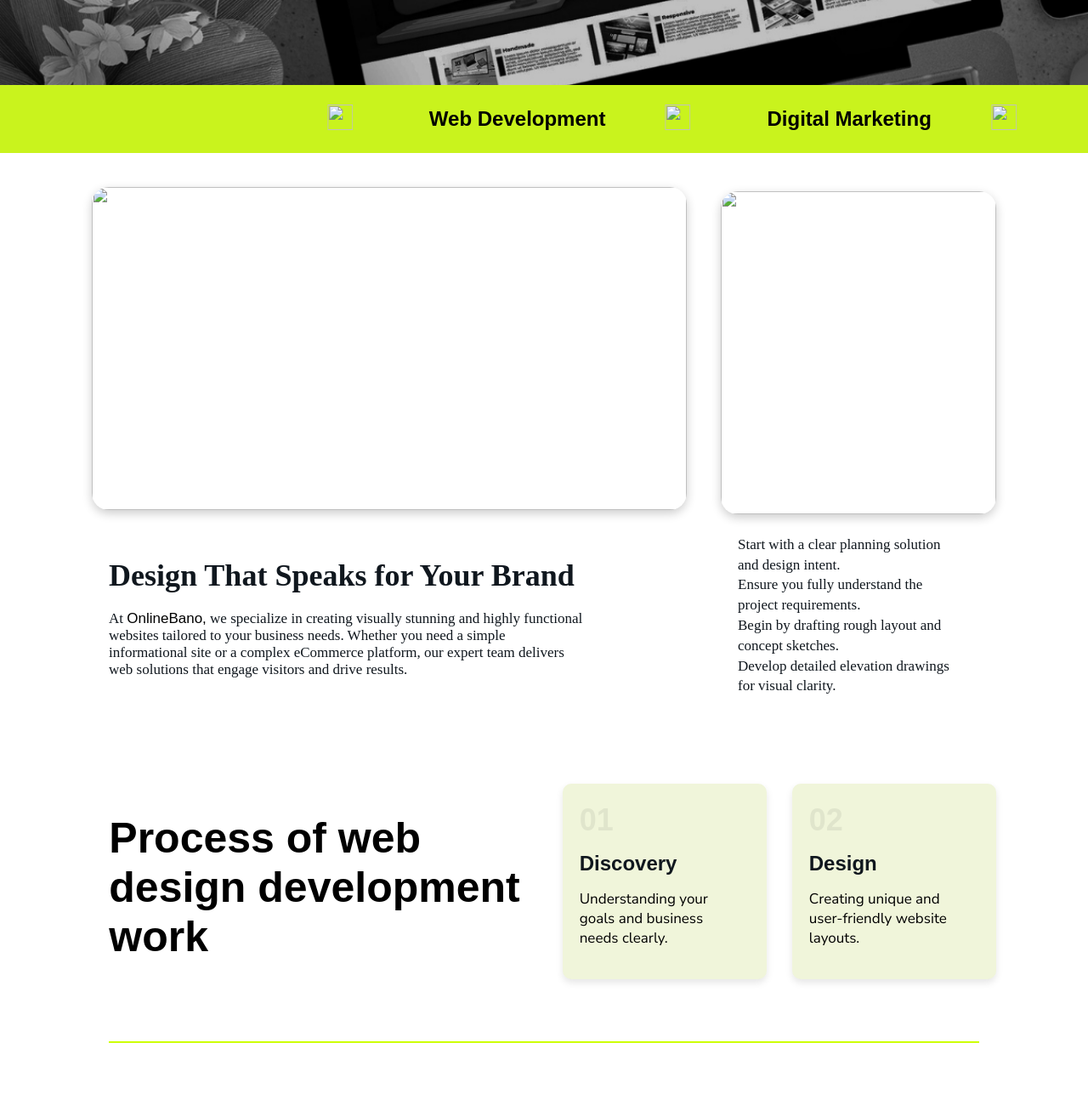
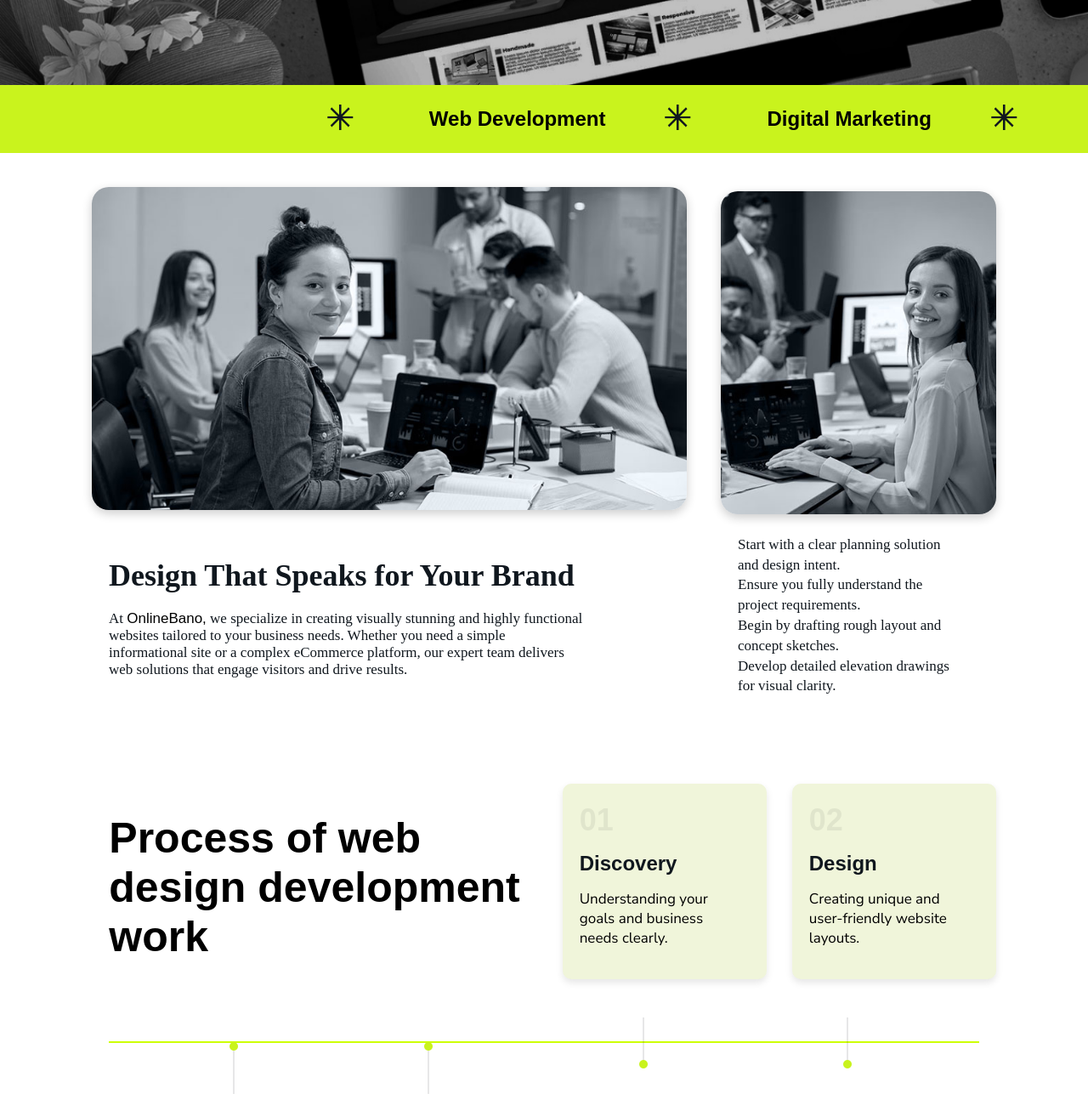
Before and after one commit to Harshcollege1443/-CloneOnline, a plain HTML site: page Graphic Designing.html in a window 1280 px wide. Shown: the part 500-1800 px from the top of the page at 85% size. Drawn offline with Linux system fonts and the light colour scheme.

Commit message:
Update Graphic Designing.html
contact

```diff
--- a/Graphic Designing.html
+++ b/Graphic Designing.html
@@ -16,7 +16,7 @@
   <section class="web-navbar">
 
     <div class="web-logo">
-        <img src="images/logo.png" alt="">
+        <img src="logo.png" alt="">
     </div>
     <ul class="web-links">
       <li><a href="index.html">Home</a></li>
@@ -48,7 +48,7 @@
     <div class="contain">
 
        <div class="image">
-        <img src="images/star.png" alt="">
+        <img src="star.png" alt="">
       </div>
       <div class="text-hading">Web Development</div>
 
@@ -56,7 +56,7 @@
 
     <div class="contain">
         <div class="image">
-        <img src="images/star.png" alt="">
+        <img src="star.png" alt="">
       </div>
       <div class="text-hading">Digital Marketing</div>
 
@@ -64,7 +64,7 @@
 
     <div class="contain">
          <div class="image">
-        <img src="images/star.png" alt="">
+        <img src="star.png" alt="">
       </div>
       <div class="text-hading">Graphic Designing</div>
 
@@ -72,7 +72,7 @@
 
     <div class="contain">
          <div class="image">
-        <img src="images/star.png" alt="">
+        <img src="star.png" alt="">
       </div>
       <div class="text-hading">Data Analysis</div>
 
@@ -85,7 +85,7 @@
 <section>
     <div class="web-det">
         <div class="lift-side">
-            <img src="images/thumb.jpg" alt="">
+            <img src="thumb.jpg" alt="">
             <div class="lift-side-text">
                 <h1>Design That Speaks for Your Brand</h1>
                 <p>At <span style="color: black;">OnlineBano,</span> we specialize in creating visually stunning and highly functional<br>
@@ -95,7 +95,7 @@
             </div>
           </div>
          <div class="rit-side">
-            <img src="images/thumb-2.jpg" alt="">
+            <img src="thumb-2.jpg" alt="">
             <div class="rit-side-text"><p>Start with a clear planning solution<br>
                                           and design intent.<br>
                                           Ensure you fully understand the<br>
@@ -125,10 +125,10 @@
     <p class="sub">Creating unique and<br> user-friendly website<br> layouts.</p>
   </div>
 <div class="border">
-  <img src="images/up.png" alt="" class="re">
-  <img src="images/up.png" alt="" class="qw">
-  <img src="images/attach.png" alt="" class="or">
-  <img src="images/attach.png" alt="" class="er">
+  <img src="up.png" alt="" class="re">
+  <img src="up.png" alt="" class="qw">
+  <img src="attach.png" alt="" class="or">
+  <img src="attach.png" alt="" class="er">
 </div>
 <div class="lone-side">
 <div class="card-3" >
@@ -175,7 +175,7 @@
 
           </div>
          <div class="webs-right-side">
-           <img src="images/wow.png" alt="">
+           <img src="wow.png" alt="">
         </div>
 
     </div>
@@ -184,7 +184,7 @@
 
 <div class="web-Happy-Clients-DATA">
 <div class="web-Trusted-cust">
-  <img src="images/client_img.png" alt="">
+  <img src="client_img.png" alt="">
   <h1> 340+ Customers Use This <br>
        Services</h1>
 </div>
@@ -212,7 +212,7 @@
     <section>
     <div class="wiz-det">
         <div class="wiz-left-side">
-           <img src="images/cwrs1j8j.png" alt="">
+           <img src="cwrs1j8j.png" alt="">
         </div>
         <div class="wiz-right-side">
              <h1>Empowering wellness through <br>
@@ -280,7 +280,7 @@
     <div class="footer-container">
       <div class="footer-column">
         <div class="logo">
-        <img src="images/logo.png" alt="">
+        <img src="logo.png" alt="">
     </div>
         <!-- <img class="logo" src="images/logo.png" style="width: 50px;height: 50px;" alt=""> -->
         <!-- <h2 class="footer-logo">YourLogo</h2> -->
@@ -322,4 +322,5 @@
 
 <!--------------------  Footer end------------------------->
 </body>
+
 </html>
```
